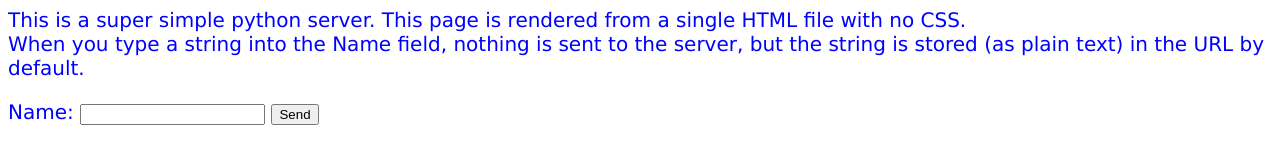
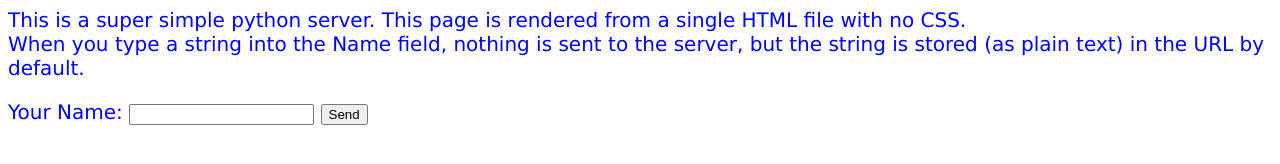
Before and after one commit to DrAdamRoe/py-server-examples, a plain HTML site: page server-simple/css.html in a window 1280 px wide. Drawn offline with Linux system fonts and the light colour scheme.

Commit message:
cleanup html

```diff
--- a/server-simple/css.html
+++ b/server-simple/css.html
@@ -14,7 +14,8 @@
 </p>
 <form method="get">
 <p>
-  Name: <input type="text" name="name">
+  <label for="Name">Your Name: </label>
+  <input type="text" id="Name" name="name">
   <input type="submit" value="Send">
 </p>
 </form>
```
Also changed, not shown: server-simple/index.html (+2 -1 lines).
